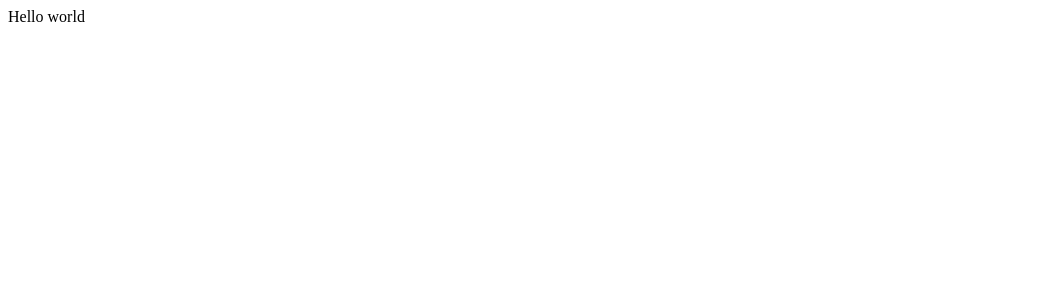
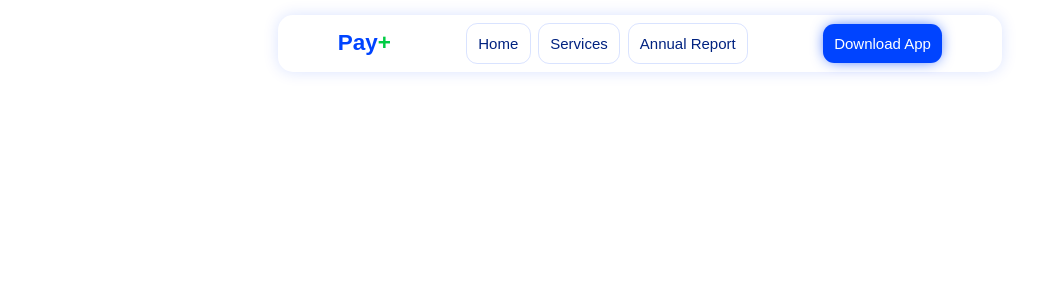
Before and after one commit to rezakelidari/Pay-Plus, a React (Create React App) app: page / in a window 1280 px wide. Shown: the top 300 px of the page, without its empty margins (0-1060 px from the left). Built offline with nearby package versions, Linux system fonts and the light colour scheme.

Commit message:
Adding Navbar and Button and Title

```diff
--- a/src/App.js
+++ b/src/App.js
@@ -1,8 +1,14 @@
-import React from 'react';
+import React from "react";
+import Styles from "./styles/Main.module.css";
+import Navbar from "./components/Navbar/Navbar";
 
 function App() {
   return (
-    <div>Hello world</div>
+    <>
+      <div className={Styles.nav}>
+        <Navbar />
+      </div>
+    </>
   );
 }
 
--- /dev/null
+++ b/src/components/Button/Button.js
@@ -0,0 +1,8 @@
+import React from "react";
+import Styles from "./Button.module.css"
+
+function Button({ children, action }) {
+  return <button onClick={action && action}>{children}</button>;
+}
+
+export default Button;
--- /dev/null
+++ b/src/components/Button/Button.module.css
@@ -0,0 +1,18 @@
+@import url("../../styles/colors.css");
+
+button {
+  display: inline;
+  padding: 0.75rem;
+  border: none;
+  background: var(--color-primary);
+  color: #ffffff;
+  border-radius: 0.75rem;
+  box-shadow: 0 0 1rem -0.25rem var(--color-primary);
+  cursor: pointer;
+  transition: 0.3s ease all;
+  font-size: 1rem;
+}
+
+button:hover {
+  box-shadow: 0 0 1.5rem -0.25rem var(--color-primary);
+}
--- /dev/null
+++ b/src/components/Navbar/Navbar.js
@@ -0,0 +1,48 @@
+import React from "react";
+import NavbarItem from "./NavbarItem";
+import Button from "../Button/Button";
+import Title from "../Title/Title";
+import Styles from "./Navbar.module.css";
+
+function Navbar() {
+  const items = [
+    {
+      name: "Home",
+      haveDropDown: false,
+      dropDown: [],
+      path: "/",
+    },
+    {
+      name: "Services",
+      haveDropDown: false,
+      dropDown: [],
+      path: null,
+    },
+    {
+      name: "Annual Report",
+      haveDropDown: false,
+      dropDown: [],
+      path: "annual"
+    },
+  ];
+
+  return (
+    <nav>
+      <Title />
+      <div className={Styles.navitems}>
+        {items.map((item) => (
+          <NavbarItem
+            styles={Styles}
+            name={item.name}
+            key={item.name}
+            haveDropDown={item.haveDropDown}
+            dropDown={item.dropDown}
+          />
+        ))}
+      </div>
+      <Button>Download App</Button>
+    </nav>
+  );
+}
+
+export default Navbar;
--- /dev/null
+++ b/src/components/Navbar/Navbar.module.css
@@ -0,0 +1,36 @@
+@import url("../../styles/colors.css");
+
+nav {
+  padding: 0.5rem 4rem;
+  margin: 1rem;
+  display: flex;
+  align-items: center;
+  justify-content: center;
+  gap: 5rem;
+  border-radius: 1rem;
+  box-shadow: 0 0 1rem var(--color-primary-shadow);
+  position: fixed;
+  max-width: 1000px;
+}
+
+.navitems {
+  display: flex;
+  align-items: center;
+  gap: 0.5rem;
+}
+
+.navitem {
+  border: 1px solid var(--color-primary-shadow);
+  color: var(--text-primary);
+  padding: 0.75rem;
+  border-radius: 0.75rem;
+  box-shadow: none;
+  transition: 0.3s ease all;
+}
+
+.navitem:hover {
+  background: var(--color-primary);
+  box-shadow: 0 0 1.5rem -0.25rem var(--color-primary);
+  color: #ffffff;
+  cursor: pointer;
+}
--- /dev/null
+++ b/src/components/Navbar/NavbarItem.js
@@ -0,0 +1,7 @@
+import React from "react";
+
+function NavbarItem({ styles, name, haveDropDown, dropDown }) {
+  return <div className={styles.navitem}>{name}</div>;
+}
+
+export default NavbarItem;
--- /dev/null
+++ b/src/components/Title/Title.js
@@ -0,0 +1,12 @@
+import React from "react";
+import "./title.module.css";
+
+function Title() {
+  return (
+    <h1>
+      Pay<span>+</span>
+    </h1>
+  );
+}
+
+export default Title;
--- /dev/null
+++ b/src/components/Title/title.module.css
@@ -0,0 +1,10 @@
+@import url("../../styles/colors.css");
+
+h1 {
+  color: var(--color-primary);
+  display: inline;
+}
+
+h1 span {
+  color: rgb(0, 204, 68);
+}
--- /dev/null
+++ b/src/styles/Main.module.css
@@ -0,0 +1,16 @@
+* {
+  padding: 0;
+  margin: 0;
+  box-sizing: border-box;
+}
+
+html {
+  overflow-x: hidden;
+  font-family: sans-serif;
+  font-size: 15px;
+}
+
+.nav {
+  display: flex;
+  justify-content: center;
+}
--- /dev/null
+++ b/src/styles/colors.css
@@ -0,0 +1,5 @@
+* {
+  --color-primary: rgb(0, 68, 255);
+  --color-primary-shadow: rgba(0, 68, 255, 0.15);
+  --text-primary: rgb(0, 34, 128);
+}
```
